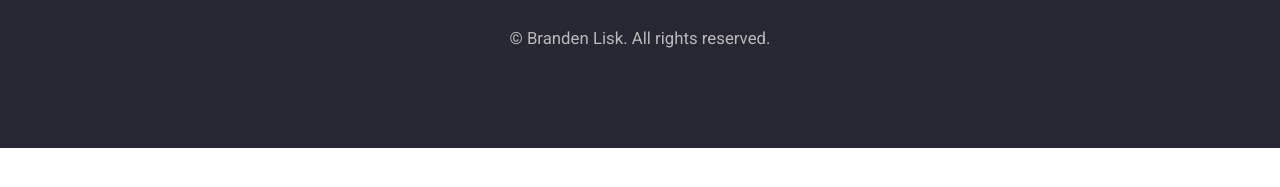
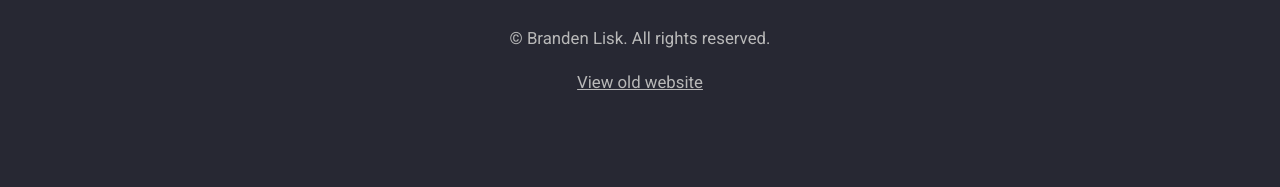
Before and after one commit to LiskB/New-Personal-Website, a website: page index.html in a window 1280 px wide. Shown: the part 3606-3793 px from the top of the page. Before the commit the page ends 3754 px from the top, so only its background shows below. Drawn offline with Linux system fonts and the light colour scheme.

Commit message:
Added link to old website

```diff
--- a/index.html
+++ b/index.html
@@ -129,6 +129,9 @@
             <div class="col-12 text-center pt-4">
                 <p>© Branden Lisk. All rights reserved.</p>
             </div>
+            <div class="col-12 text-center">
+                <p><a class="a-footer" href="https://liskb.github.io/Old-Personal-Portfolio/" target="_blank">View old website</a></p>
+            </div>
         </div>
     </div>
 
--- a/src/css/main.css
+++ b/src/css/main.css
@@ -118,6 +118,17 @@
     color: rgb(185, 185, 185);
 }
 
+.a-footer {
+    color: rgb(185, 185, 185);
+    text-decoration: underline;
+    -webkit-transition: color 0.2s;
+    transition: color 0.2s;
+}
+
+.a-footer:hover {
+    color: white;
+}
+
 .top-border {
     border-top: 5px solid rgb(228, 75, 101);
 }
```
